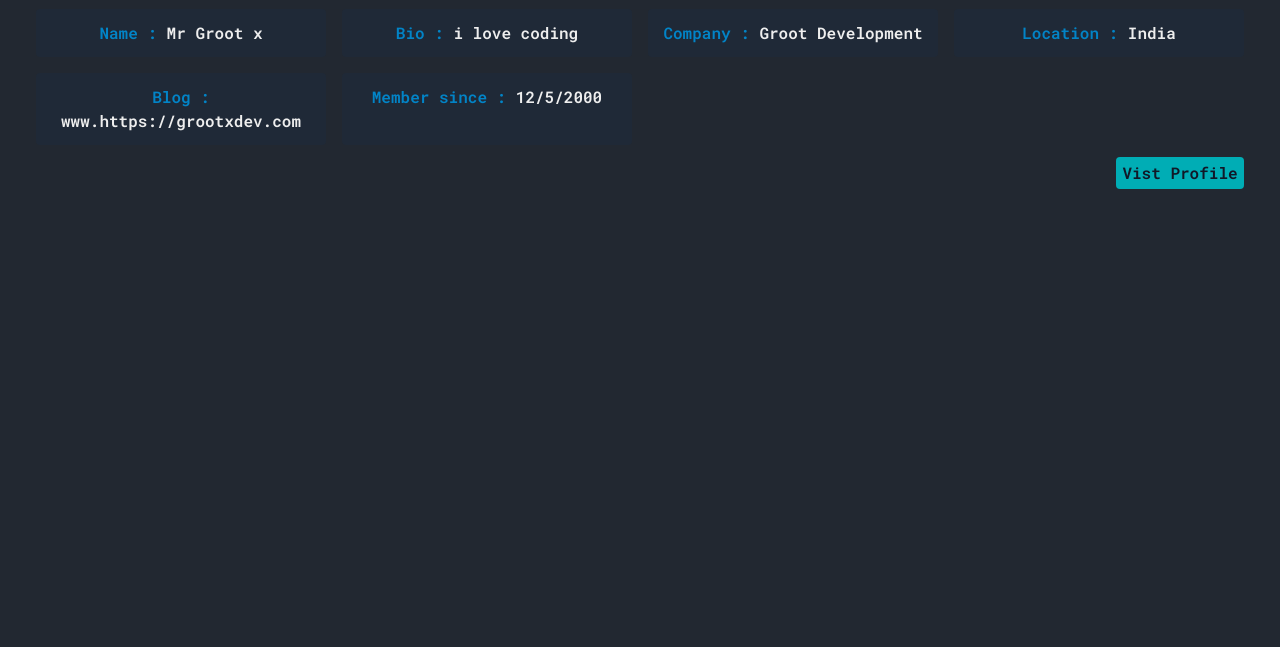
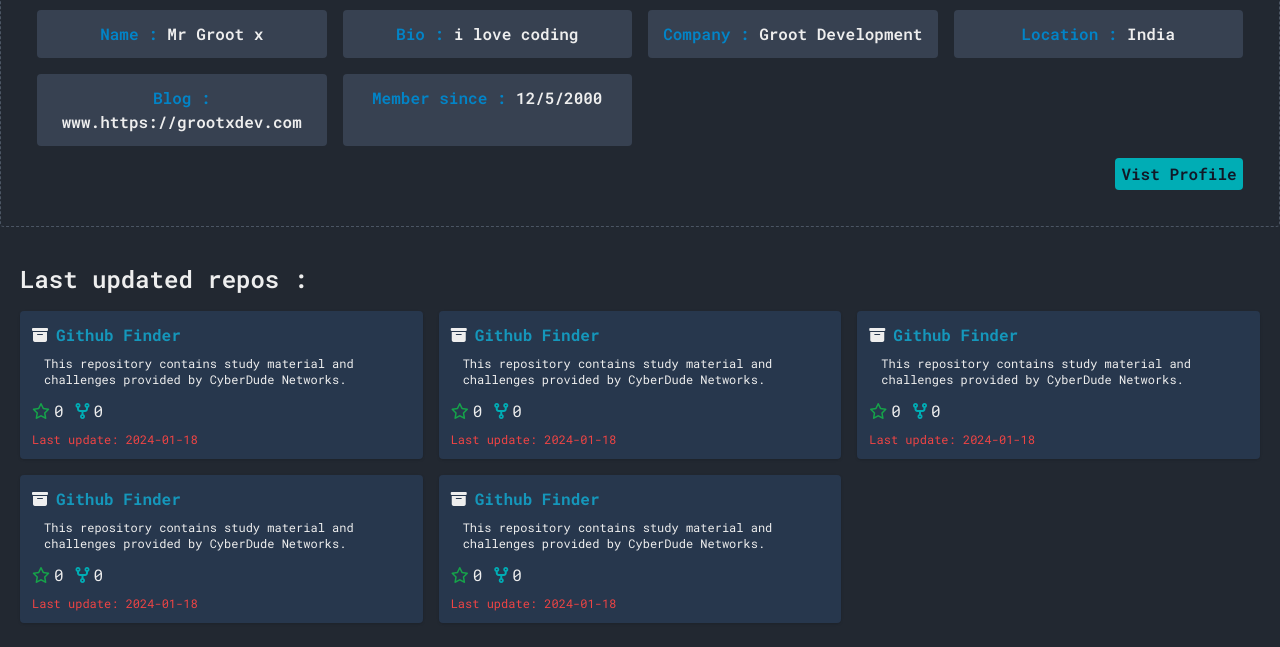
Before and after one commit to MrGrootx/github-finder, a website built with Vite: page index.html in a window 1280 px wide. Shown: the part 720-1367 px from the top of the page. Before the commit the page ends 945 px from the top, so only its background shows below. Built offline with nearby package versions, Linux system fonts and the light colour scheme.

Commit message:
feat: repo section

```diff
--- a/index.html
+++ b/index.html
@@ -58,7 +58,7 @@
     </section>
 
     <section
-      class="container mx-auto mt-14 p-9 border-gray-600 border-dashed rounded"
+      class="container mx-auto mt-14 p-9 border-gray-600 border-dashed rounded border"
     >
       <div class="flex justify-center">
         <img
@@ -115,36 +115,36 @@
         <div
           class="grid md:grid-cols-2 lg:grid-cols-2 xl:grid-cols-4 grid-cols-1 2xl:grid-cols-4 gap-4 text-center"
         >
-          <div class="bg-gray-800 py-3 hover:bg-lightgray rounded">
+          <div class="bg-gray-700 py-3 hover:bg-lightgray rounded">
             <h1 class="font-semibold text-sky-600">
               Name : <span class="text-graywhite">Mr Groot x</span>
             </h1>
           </div>
-          <div class="py-3 bg-gray-800 hover:bg-lightgray rounded">
+          <div class="py-3 bg-gray-700 hover:bg-lightgray rounded">
             <h1 class="font-semibold text-sky-600">
               <h1 class="font-semibold text-sky-600">
                 Bio : <span class="text-graywhite">i love coding</span>
               </h1>
             </h1>
           </div>
-          <div class="py-3 bg-gray-800 hover:bg-lightgray rounded">
+          <div class="py-3 bg-gray-700 hover:bg-lightgray rounded">
             <h1 class="font-semibold text-sky-600">
               Company :
               <span class="text-graywhite">Groot Development</span>
             </h1>
           </div>
-          <div class="py-3 bg-gray-800 hover:bg-lightgray rounded">
+          <div class="py-3 bg-gray-700 hover:bg-lightgray rounded">
             <h1 class="font-semibold text-sky-600">
               Location : <span class="text-graywhite">India</span>
             </h1>
           </div>
-          <div class="py-3 bg-gray-800 hover:bg-lightgray rounded">
+          <div class="py-3 bg-gray-700 hover:bg-lightgray rounded">
             <h1 class="font-semibold text-sky-600">
               Blog :
               <span class="text-graywhite">www.https://grootxdev.com</span>
             </h1>
           </div>
-          <div class="py-3 bg-gray-800 hover:bg-lightgray rounded">
+          <div class="py-3 bg-gray-700 hover:bg-lightgray rounded">
             <h1 class="font-semibold text-sky-600">
               Member since : <span class="text-graywhite">12/5/2000</span>
             </h1>
@@ -152,7 +152,7 @@
         </div>
       </section>
 
-      <div class="w-full ">
+      <div class="w-full">
         <div class="flex md:justify-end">
           <ul class="md:w-32 w-full text-center mt-3">
             <a href="http://" target="_blank" rel="noopener noreferrer"
@@ -163,6 +163,115 @@
               </li></a
             >
           </ul>
+        </div>
+      </div>
+    </section>
+
+    <section class="container mx-auto mt-9 mb-6 px-5">
+      <div>
+        <h3 class="font-semibold md:text-2xl">Last updated repos :</h3>
+      </div>
+
+      <!-- Repo list-->
+
+      <div class="mt-4 ">
+        <div class="grid md:grid-cols-2 lg:grid-cols-2 xl:grid-cols-3 grid-cols-1 2xl:grid-cols-4 gap-4">
+          <div class="bg-graydark p-3 rounded shadow hover:shadow-gray-400">
+            <h3>
+              <i class="fa-solid fa-box-archive"></i
+              ><span class="text-ctnblue2 font-bold ml-2 hover:underline"
+                ><a href="http://" target="_blank" rel="noopener noreferrer"
+                  >Github Finder</a
+                ></span
+              >
+            </h3>
+            <p class="text-xs ml-3 mt-2">
+              This repository contains study material and challenges provided by
+              CyberDude Networks.
+            </p>
+            <div class="flex gap-x-3 mt-3 mb-2">
+              <h1 class=""><i class="fa-regular fa-star text-green-600 mr-1"></i>0</h1>
+              <h1 class=""><i class="fa-solid fa-code-fork text-ctmblue mr-1"></i></i>0</h1>
+            </div>
+            <h4 class="text-xs text-red-500">Last update: <span>2024-01-18</span></h4>
+          </div>
+          <div class="bg-graydark p-3 rounded shadow hover:shadow-gray-400">
+            <h3>
+              <i class="fa-solid fa-box-archive"></i
+              ><span class="text-ctnblue2 font-bold ml-2 hover:underline"
+                ><a href="http://" target="_blank" rel="noopener noreferrer"
+                  >Github Finder</a
+                ></span
+              >
+            </h3>
+            <p class="text-xs ml-3 mt-2">
+              This repository contains study material and challenges provided by
+              CyberDude Networks.
+            </p>
+            <div class="flex gap-x-3 mt-3 mb-2">
+              <h1 class=""><i class="fa-regular fa-star text-green-600 mr-1"></i>0</h1>
+              <h1 class=""><i class="fa-solid fa-code-fork text-ctmblue mr-1"></i></i>0</h1>
+            </div>
+            <h4 class="text-xs text-red-500">Last update: <span>2024-01-18</span></h4>
+          </div>
+          <div class="bg-graydark p-3 rounded shadow hover:shadow-gray-400">
+            <h3>
+              <i class="fa-solid fa-box-archive"></i
+              ><span class="text-ctnblue2 font-bold ml-2 hover:underline"
+                ><a href="http://" target="_blank" rel="noopener noreferrer"
+                  >Github Finder</a
+                ></span
+              >
+            </h3>
+            <p class="text-xs ml-3 mt-2">
+              This repository contains study material and challenges provided by
+              CyberDude Networks.
+            </p>
+            <div class="flex gap-x-3 mt-3 mb-2">
+              <h1 class=""><i class="fa-regular fa-star text-green-600 mr-1"></i>0</h1>
+              <h1 class=""><i class="fa-solid fa-code-fork text-ctmblue mr-1"></i></i>0</h1>
+            </div>
+            <h4 class="text-xs text-red-500">Last update: <span>2024-01-18</span></h4>
+          </div>
+          <div class="bg-graydark p-3 rounded shadow hover:shadow-gray-400">
+            <h3>
+              <i class="fa-solid fa-box-archive"></i
+              ><span class="text-ctnblue2 font-bold ml-2 hover:underline"
+                ><a href="http://" target="_blank" rel="noopener noreferrer"
+                  >Github Finder</a
+                ></span
+              >
+            </h3>
+            <p class="text-xs ml-3 mt-2">
+              This repository contains study material and challenges provided by
+              CyberDude Networks.
+            </p>
+            <div class="flex gap-x-3 mt-3 mb-2">
+              <h1 class=""><i class="fa-regular fa-star text-green-600 mr-1"></i>0</h1>
+              <h1 class=""><i class="fa-solid fa-code-fork text-ctmblue mr-1"></i></i>0</h1>
+            </div>
+            <h4 class="text-xs text-red-500">Last update: <span>2024-01-18</span></h4>
+          </div>
+          <div class="bg-graydark p-3 rounded shadow hover:shadow-gray-400">
+            <h3>
+              <i class="fa-solid fa-box-archive"></i
+              ><span class="text-ctnblue2 font-bold ml-2 hover:underline"
+                ><a href="http://" target="_blank" rel="noopener noreferrer"
+                  >Github Finder</a
+                ></span
+              >
+            </h3>
+            <p class="text-xs ml-3 mt-2">
+              This repository contains study material and challenges provided by
+              CyberDude Networks.
+            </p>
+            <div class="flex gap-x-3 mt-3 mb-2">
+              <h1 class=""><i class="fa-regular fa-star text-green-600 mr-1"></i>0</h1>
+              <h1 class=""><i class="fa-solid fa-code-fork text-ctmblue mr-1"></i></i>0</h1>
+            </div>
+            <h4 class="text-xs text-red-500">Last update: <span>2024-01-18</span></h4>
+          </div>
+
         </div>
       </div>
     </section>
--- a/tailwind.config.js
+++ b/tailwind.config.js
@@ -13,6 +13,8 @@ export default {
         ctmblue: "#00ADB5",
         graywhite: "#EEEEEE",
         ctmred: "#BE3144",
+        graydark: "#27374D",
+        ctnblue2: "#1597BB",
       },
     },
   },
```
